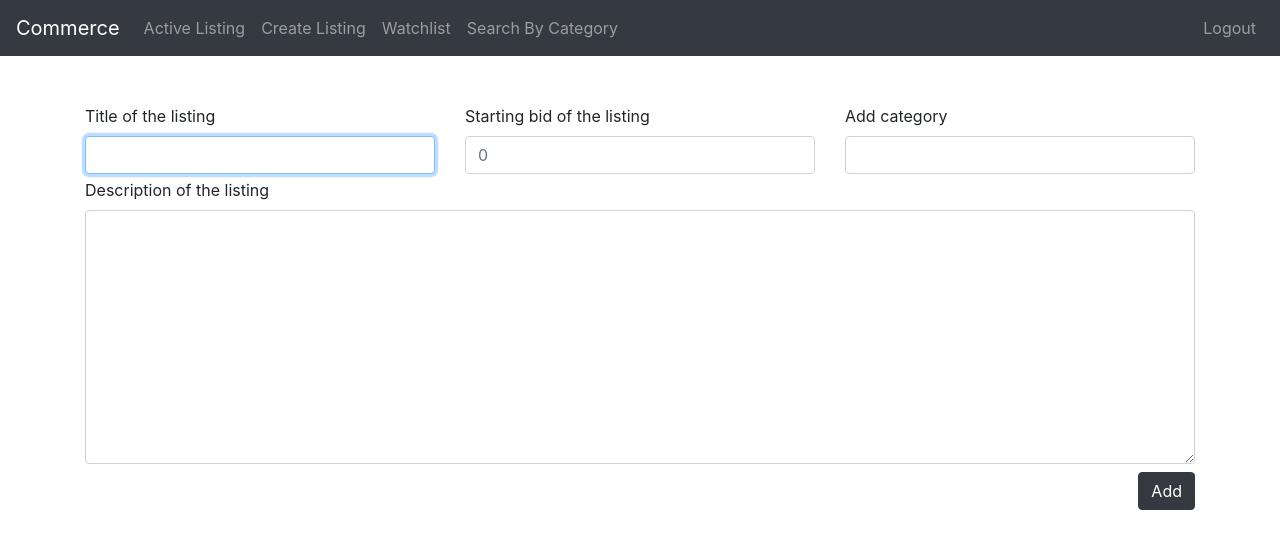
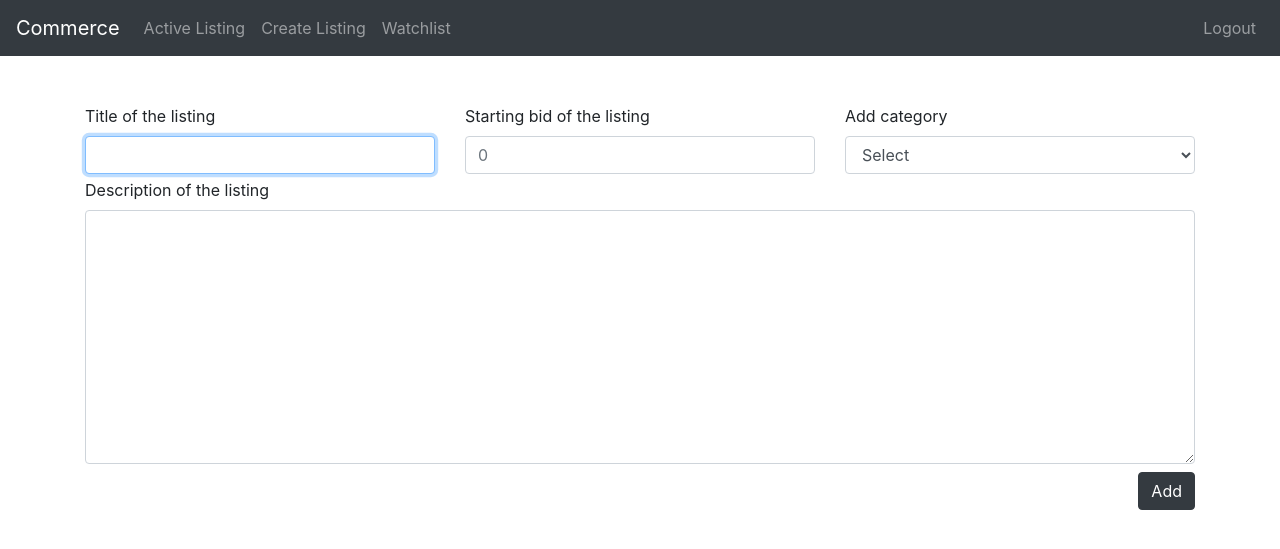
Before and after one commit to yogeshsingh101200/e-commerce, a Django app: page /create in a window 1280 px wide. Shown: the top 549 px of the page. Run offline with Django 3.2, Linux system fonts and the light colour scheme; the visitor is signed in with stand-in values (Sample User, id 1); some libraries are stand-ins or nearby versions.

Commit message:
moved search by category to index view

```diff
--- a/auctions/templates/auctions/create.html
+++ b/auctions/templates/auctions/create.html
@@ -20,7 +20,12 @@ Create
             </div>
             <div class="col-md-4">
                 <label for="category">Add category</label>
-                <input type="text" name="category" class="form-control" id="category" autocomplete="off" required>
+                <select id="category" class="form-control" name="category" required>
+                    <option value="" selected disabled>Select</option>
+                    {% for category in categories %}
+                    <option value="{{category}}">{{category}}</option>
+                    {% endfor %}
+                </select>
             </div>
         </div>
         <div class="row mt-1">
--- a/auctions/templates/auctions/layout.html
+++ b/auctions/templates/auctions/layout.html
@@ -29,11 +29,6 @@
                 </li>
                 <li class="nav-item">
                     <a class="nav-link" href="{% url 'auctions:watchlist' %}">Watchlist</a>
-                </li>
-                <li class="nav-item">
-                    <a class="nav-link" href="{% url 'auctions:search_by_category' %}">
-                        Search By Category
-                    </a>
                 </li>
             </ul>
             <ul class="navbar-nav ml-auto">
--- a/auctions/urls.py
+++ b/auctions/urls.py
@@ -14,6 +14,5 @@ urlpatterns = [
     path("product/<int:product_id>", views.product_page, name="product"),
     path("bid", views.make_bid, name="bid"),
     path("add_comment", views.add_comment, name="add_comment"),
-    path("watchlist", views.watchlist, name="watchlist"),
-    path("search_by_category", views.search_by_category, name="search_by_category")
+    path("watchlist", views.watchlist, name="watchlist")
 ]
--- a/auctions/views.py
+++ b/auctions/views.py
@@ -10,11 +10,31 @@ from django.db.models import Max
 
 from .models import User, AuctionListing, Bid, Comment, WatchList
 
+categories = [
+    "Appliances",
+    "Beauty",
+    "Books",
+    "Electronics",
+    "Fashion",
+    "Fitness",
+    "Furniture",
+    "Sports",
+    "Toys",
+    "Other"
+]
+
 
 @login_required
 def index(request):
     """ main route """
-    products = AuctionListing.objects.all()
+    if request.method == "POST" and request.POST["category"] != "All":
+        products = AuctionListing.objects.filter(
+            category=request.POST["category"])
+        selected = request.POST["category"]
+    else:
+        products = AuctionListing.objects.all()
+        selected = None
+
     bids = []
     for product in products:
         bid = product.bids.all().aggregate(Max("bid")).get("bid__max")
@@ -22,7 +42,9 @@ def index(request):
             bid = product.initial_bid
         bids.append(bid)
     return render(request, "auctions/index.html", {
-        "zip_products_bids": zip(products, bids)
+        "zip_products_bids": zip(products, bids),
+        "categories": categories,
+        "selected": selected
     })
 
 
@@ -77,7 +99,9 @@ def create(request):
                                  initial_bid=initial_bid, category=category)
         product.save()
         return HttpResponseRedirect(reverse("auctions:index"))
-    return render(request, "auctions/create.html")
+    return render(request, "auctions/create.html", {
+        "categories": categories
+    })
 
 
 def product_page(request, product_id):
@@ -114,7 +138,7 @@ def add_comment(request):
     return HttpResponseBadRequest(f"This method cannot handle method {request.method}", status=405)
 
 
-@login_required
+@ login_required
 def watchlist(request):
     """ Displays user watchlist and also adds/remove product to/from watchlist """
     if request.method == "POST":
@@ -139,17 +163,3 @@ def watchlist(request):
     return render(request, "auctions/index.html", {
         "zip_products_bids": zip(products, bids)
     })
-
-
-def search_by_category(request):
-    """ TODO """
-    if request.method == "POST":
-        print(request.POST["category"])
-        print(AuctionListing.objects.filter(category=request.POST["category"]))
-        return render(request, "auctions/category.html", {
-            "products": AuctionListing.objects.filter(category=request.POST["category"]),
-            "categories": AuctionListing.objects.values_list("category", flat=True).distinct()
-        })
-    return render(request, "auctions/category.html", {
-        "categories": AuctionListing.objects.values_list("category", flat=True).distinct()
-    })
```
Also changed, not shown: auctions/templates/auctions/index.html (+30 -2 lines).
